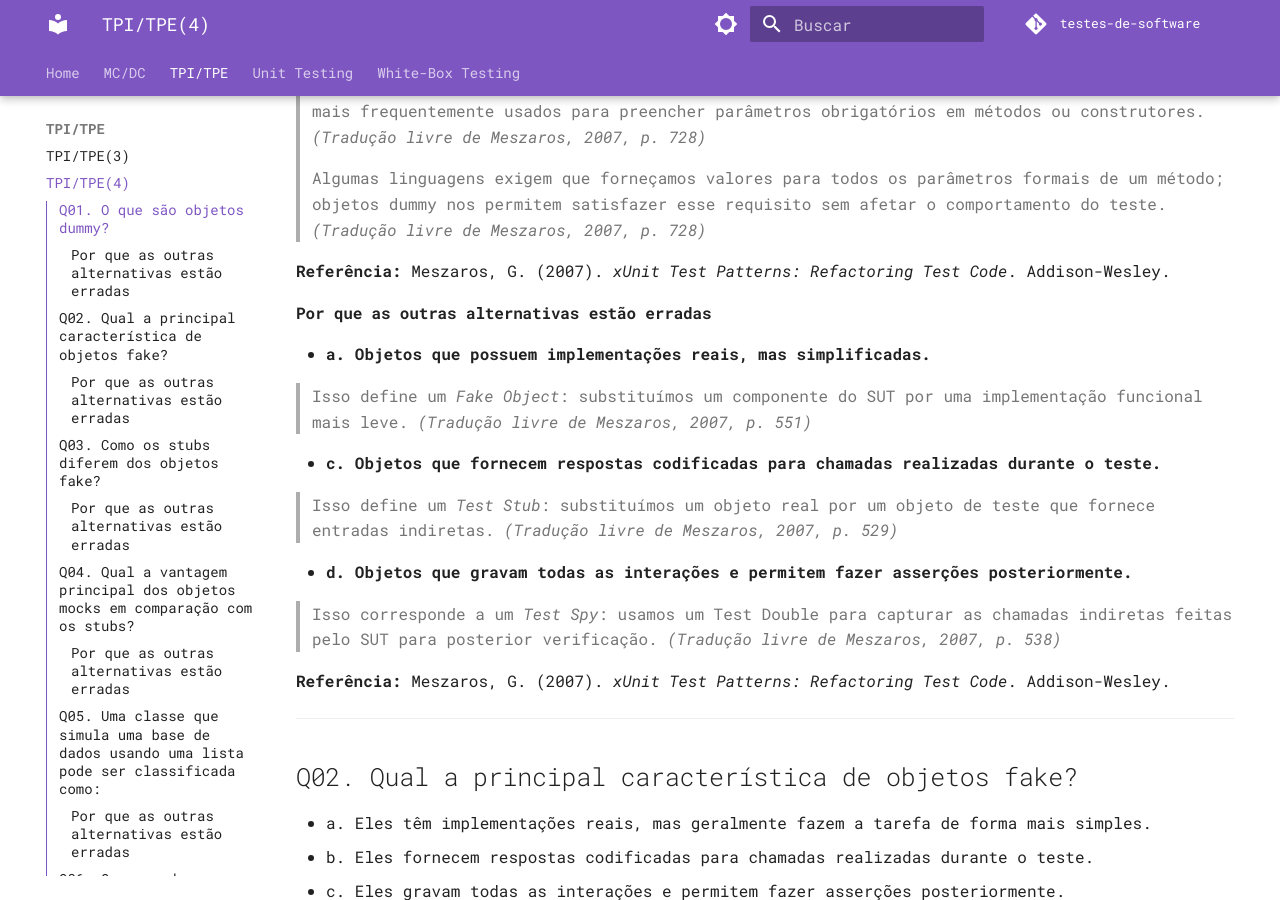
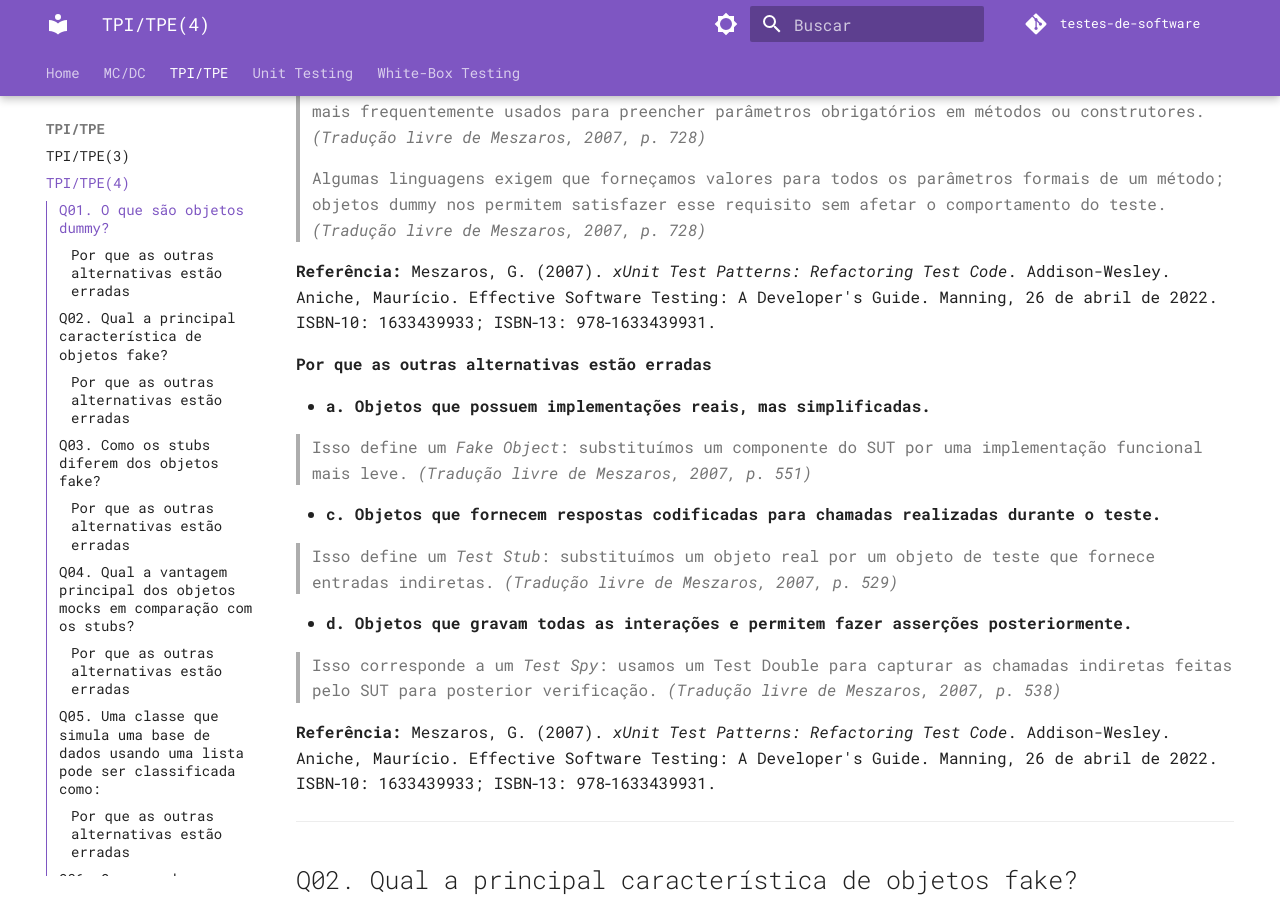
Before and after one commit to arthurrochamoreira/Testes-de-Software, an MkDocs documentation site: the page built from docs/tpi_tpe/tpi4_tpe4.md, in a window 1280 px wide and 900 px high, scrolled down 947 px. Built offline with MkDocs 1.6.1 and Material for MkDocs 9.7.7, drawn with Linux system fonts in a browser that asks for light colours; comment, search, counter and statistics services are not loaded; some of the changed text lies outside the part shown.

Commit message:
adiciona ref aniche

```diff
--- a/docs/tpi_tpe/tpi4_tpe4.md
+++ b/docs/tpi_tpe/tpi4_tpe4.md
@@ -31,6 +31,7 @@
 
 **Referência:**
 Meszaros, G. (2007). _xUnit Test Patterns: Refactoring Test Code_. Addison-Wesley.
+Aniche, Maurício. Effective Software Testing: A Developer's Guide. Manning, 26 de abril de 2022. ISBN‑10: 1633439933; ISBN‑13: 978‑1633439931.
 
 #### Por que as outras alternativas estão erradas
 
@@ -51,6 +52,7 @@ Meszaros, G. (2007). _xUnit Test Patterns: Refactoring Test Code_. Addison-Wesle
 
 **Referência:**
 Meszaros, G. (2007). _xUnit Test Patterns: Refactoring Test Code_. Addison-Wesley.
+Aniche, Maurício. Effective Software Testing: A Developer's Guide. Manning, 26 de abril de 2022. ISBN‑10: 1633439933; ISBN‑13: 978‑1633439931.
 
 ---
 
@@ -102,6 +104,7 @@ Meszaros, G. (2007). _xUnit Test Patterns: Refactoring Test Code_. Addison-Wesle
 
 **Referência:**
 Meszaros, G. (2007). _xUnit Test Patterns: Refactoring Test Code_. Addison-Wesley.
+Aniche, Maurício. Effective Software Testing: A Developer's Guide. Manning, 26 de abril de 2022. ISBN‑10: 1633439933; ISBN‑13: 978‑1633439931.
 
 ---
 
@@ -155,6 +158,7 @@ Meszaros, G. (2007). _xUnit Test Patterns: Refactoring Test Code_. Addison-Wesle
 
 **Referência:**
 Meszaros, G. (2007). _xUnit Test Patterns: Refactoring Test Code_. Addison-Wesley.
+Aniche, Maurício. Effective Software Testing: A Developer's Guide. Manning, 26 de abril de 2022. ISBN‑10: 1633439933; ISBN‑13: 978‑1633439931.
 
 ---
 
@@ -208,6 +212,7 @@ Meszaros, G. (2007). _xUnit Test Patterns: Refactoring Test Code_. Addison-Wesle
 
 **Referência:**
 Meszaros, G. (2007). _xUnit Test Patterns: Refactoring Test Code_. Addison-Wesley.
+Aniche, Maurício. Effective Software Testing: A Developer's Guide. Manning, 26 de abril de 2022. ISBN‑10: 1633439933; ISBN‑13: 978‑1633439931.
 
 ---
 
@@ -260,6 +265,7 @@ Meszaros, G. (2007). _xUnit Test Patterns: Refactoring Test Code_. Addison-Wesle
 
 **Referência:**
 Meszaros, G. (2007). _xUnit Test Patterns: Refactoring Test Code_. Addison-Wesley.
+Aniche, Maurício. Effective Software Testing: A Developer's Guide. Manning, 26 de abril de 2022. ISBN‑10: 1633439933; ISBN‑13: 978‑1633439931.
 
 ---
 
@@ -311,6 +317,7 @@ Meszaros, G. (2007). _xUnit Test Patterns: Refactoring Test Code_. Addison-Wesle
 
 **Referência:**
 Meszaros, G. (2007). _xUnit Test Patterns: Refactoring Test Code_. Addison-Wesley.
+Aniche, Maurício. Effective Software Testing: A Developer's Guide. Manning, 26 de abril de 2022. ISBN‑10: 1633439933; ISBN‑13: 978‑1633439931.
 
 ---
 
@@ -362,6 +369,7 @@ Meszaros, G. (2007). _xUnit Test Patterns: Refactoring Test Code_. Addison-Wesle
 
 **Referência:**
 Meszaros, G. (2007). _xUnit Test Patterns: Refactoring Test Code_. Addison-Wesley.
+Aniche, Maurício. Effective Software Testing: A Developer's Guide. Manning, 26 de abril de 2022. ISBN‑10: 1633439933; ISBN‑13: 978‑1633439931.
 
 ---
 
@@ -410,6 +418,7 @@ Meszaros, G. (2007). _xUnit Test Patterns: Refactoring Test Code_. Addison-Wesle
 
 **Referência:**
 Meszaros, G. (2007). _xUnit Test Patterns: Refactoring Test Code_. Addison-Wesley.
+Aniche, Maurício. Effective Software Testing: A Developer's Guide. Manning, 26 de abril de 2022. ISBN‑10: 1633439933; ISBN‑13: 978‑1633439931.
 
 ---
 
@@ -476,6 +485,7 @@ Meszaros, G. (2007). _xUnit Test Patterns: Refactoring Test Code_. Addison-Wesle
 
 **Referência:**
 Beck, K. (2002). _Test-Driven Development: By Example_. Addison-Wesley.
+Aniche, Maurício. Effective Software Testing: A Developer's Guide. Manning, 26 de abril de 2022. ISBN‑10: 1633439933; ISBN‑13: 978‑1633439931.
 
 ---
 
@@ -533,6 +543,7 @@ Beck, K. (2002). _Test-Driven Development: By Example_. Addison-Wesley.
 **Referências:**
 Beck, K. (2002). _Test-Driven Development: By Example_. Addison-Wesley.
 Meszaros, G. (2007). _xUnit Test Patterns: Refactoring Test Code_. Addison-Wesley.
+Aniche, Maurício. Effective Software Testing: A Developer's Guide. Manning, 26 de abril de 2022. ISBN‑10: 1633439933; ISBN‑13: 978‑1633439931.
 
 ---
 
@@ -592,6 +603,7 @@ Meszaros, G. (2007). _xUnit Test Patterns: Refactoring Test Code_. Addison-Wesle
 
 **Referência:**
 Beck, K. (2002). _Test-Driven Development: By Example_. Addison-Wesley.
+Aniche, Maurício. Effective Software Testing: A Developer's Guide. Manning, 26 de abril de 2022. ISBN‑10: 1633439933; ISBN‑13: 978‑1633439931.
 
 ---
 
@@ -635,6 +647,7 @@ Beck, K. (2002). _Test-Driven Development: By Example_. Addison-Wesley.
 
 **Referência:**
 Beck, K. (2002). _Test-Driven Development: By Example_. Addison-Wesley.
+Aniche, Maurício. Effective Software Testing: A Developer's Guide. Manning, 26 de abril de 2022. ISBN‑10: 1633439933; ISBN‑13: 978‑1633439931.
 
 ---
 
@@ -679,6 +692,7 @@ Beck, K. (2002). _Test-Driven Development: By Example_. Addison-Wesley.
 
 **Referência:**
 Beck, K. (2002). _Test-Driven Development: By Example_. Addison-Wesley.
+Aniche, Maurício. Effective Software Testing: A Developer's Guide. Manning, 26 de abril de 2022. ISBN‑10: 1633439933; ISBN‑13: 978‑1633439931.
 
 ---
 
@@ -761,4 +775,8 @@ Beck, K. (2002). _Test-Driven Development: By Example_. Addison-Wesley.
   > TDD produz testes eficazes, que funcionam como especificações automatizadas e garantem confiabilidade contínua do sistema.
   > _(Tradução livre de Meszaros, 2007, p. 33)_
 
+**Referência:**
+Meszaros, G. (2007). _xUnit Test Patterns: Refactoring Test Code_. Addison-Wesley.
+Aniche, Maurício. Effective Software Testing: A Developer's Guide. Manning, 26 de abril de 2022. ISBN‑10: 1633439933; ISBN‑13: 978‑1633439931.
+
 ---
```
